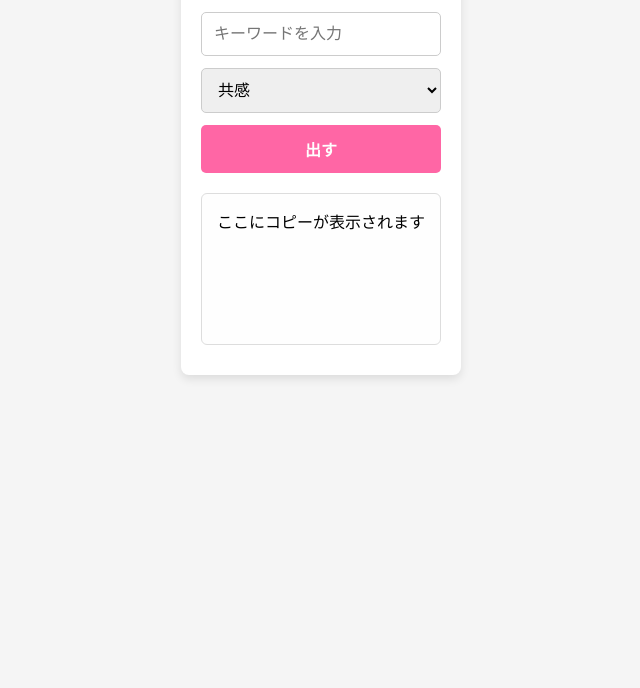
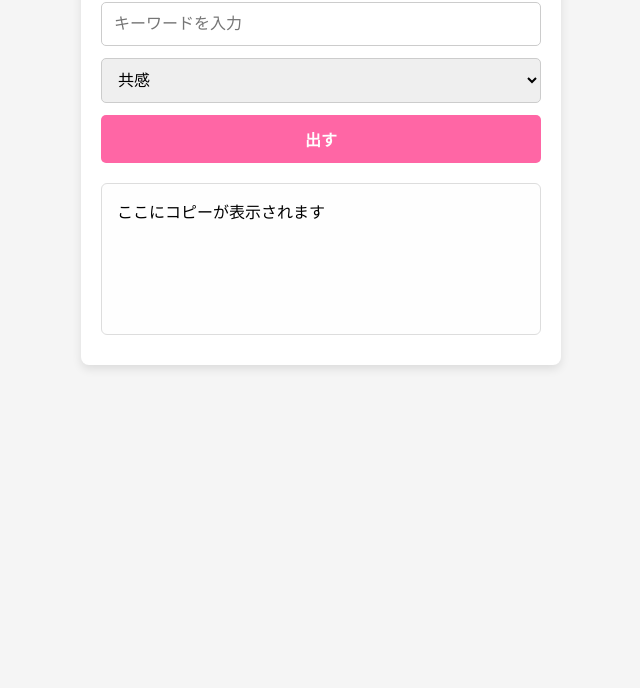
Before and after one commit to miitaku/kazuxx, a plain HTML site: page index.html in a window 1280 px wide. Shown: the part 112-800 px from the top of the page, without its empty margins (319-959 px from the left). Drawn offline with Linux system fonts and the light colour scheme.

Commit message:
Update index.html

```diff
--- a/index.html
+++ b/index.html
@@ -10,11 +10,13 @@
       padding: 0;
       background: #f5f5f5;
       font-family: sans-serif;
-      display: flex;
-      justify-content: center;
-      align-items: flex-start;
-      min-height: 100vh;
     }
+
+    body {
+      display: block;
+      padding: 20px;
+    }
+
     .container {
       background: #ffffff;
       padding: 30px 20px;
@@ -23,18 +25,21 @@
       width: 100%;
       max-width: 480px;
       box-sizing: border-box;
-      margin-top: 30px;
+      margin: 0 auto;
     }
+
     h1 {
       text-align: center;
       font-size: 24px;
       margin-bottom: 20px;
     }
+
     .form-block {
       display: flex;
       flex-direction: column;
       gap: 12px;
     }
+
     input, select, button {
       padding: 12px;
       font-size: 16px;
@@ -43,6 +48,7 @@
       width: 100%;
       box-sizing: border-box;
     }
+
     button {
       background-color: #ff66a5;
       color: #fff;
@@ -50,6 +56,7 @@
       cursor: pointer;
       font-weight: bold;
     }
+
     #out {
       margin-top: 20px;
       white-space: pre-wrap;
@@ -79,24 +86,26 @@
 
   <script>
     function g(){
-      var k=document.getElementById('kw').value.trim(),
-          t=document.getElementById('tone').value,
-          o='';
-      if(!k){
-        o='⚠️ キーワードを入れてください';
+      var k = document.getElementById('kw').value.trim();
+      var t = document.getElementById('tone').value;
+      var o = '';
+
+      if (!k) {
+        o = '⚠️ キーワードを入れてください';
       } else {
-        o='【生成コピー】\n';
-        if(t==='共感'){
-          o+=`「${k}」…あなたの気持ち、僕も分かります。小さな一歩が人生を変える。その手伝いをさせてください。\n#共感 #kazuXX #仕組み;`;
-        } else if(t==='衝撃'){
-          o+=`「${k}」…それ、3年前の常識かも？今は仕組みで結果が出る時代です。\n#衝撃 #常識破壊 #kazuXX;`;
-        } else if(t==='信頼'){
-          o+=`「${k}」で、すでに3万人が動き出しています。仕組みがあなたを支えます。\n#実績 #信頼 #kazuXX;`;
+        o = '【生成コピー】\n';
+        if (t === '共感') {
+          o += `「${k}」…あなたの気持ち、僕も分かります。小さな一歩が人生を変える。その手伝いをさせてください。\n#共感 #kazuXX #仕組み;`;
+        } else if (t === '衝撃') {
+          o += `「${k}」…それ、3年前の常識かも？今は仕組みで結果が出る時代です。\n#衝撃 #常識破壊 #kazuXX;`;
+        } else if (t === '信頼') {
+          o += `「${k}」で、すでに3万人が動き出しています。仕組みがあなたを支えます。\n#実績 #信頼 #kazuXX;`;
         } else {
-          o+=`「${k}」を体験した瞬間、すべてが変わりました。衝撃よりも、安心。僕がその声を届けます。\n#体験談 #安心 #kazuXX;`;
+          o += `「${k}」を体験した瞬間、すべてが変わりました。衝撃よりも、安心。僕がその声を届けます。\n#体験談 #安心 #kazuXX;`;
         }
       }
-      document.getElementById('out').innerText=o;
+
+      document.getElementById('out').innerText = o;
     }
   </script>
 </body>
```
